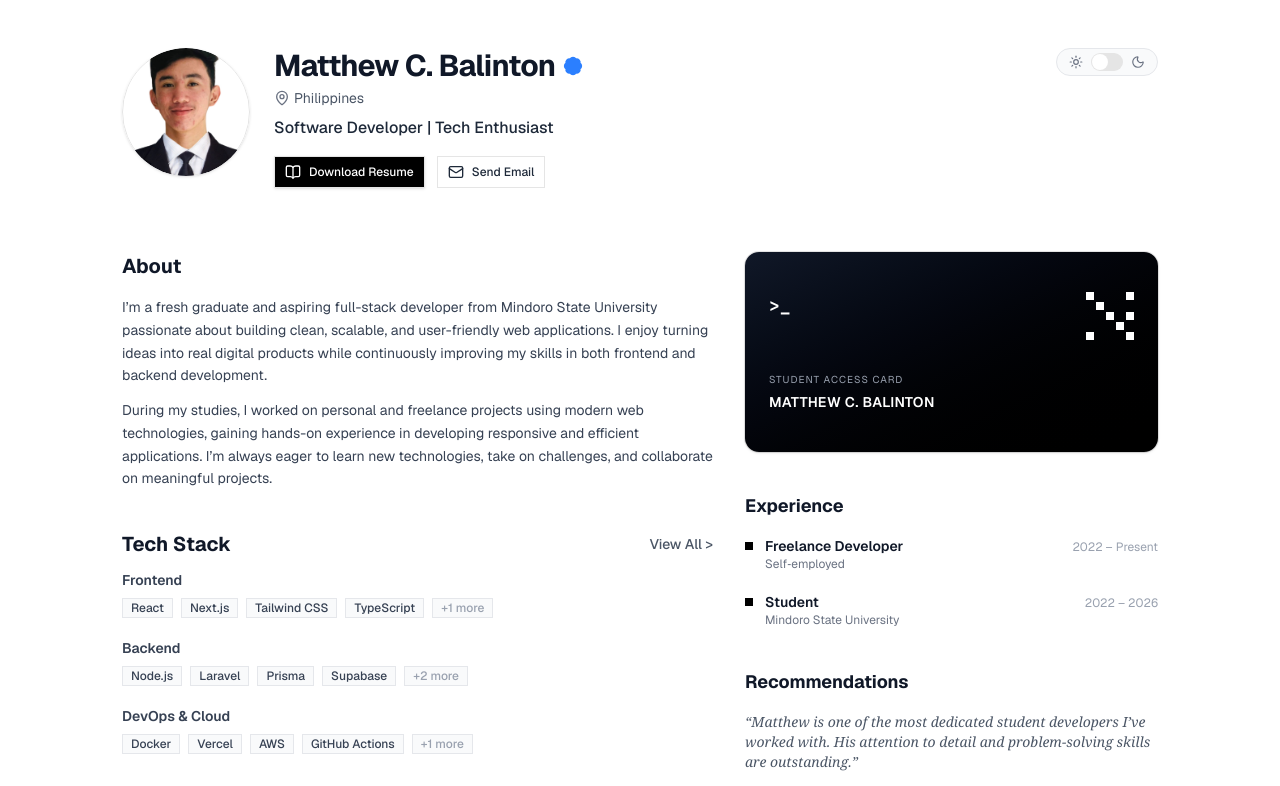
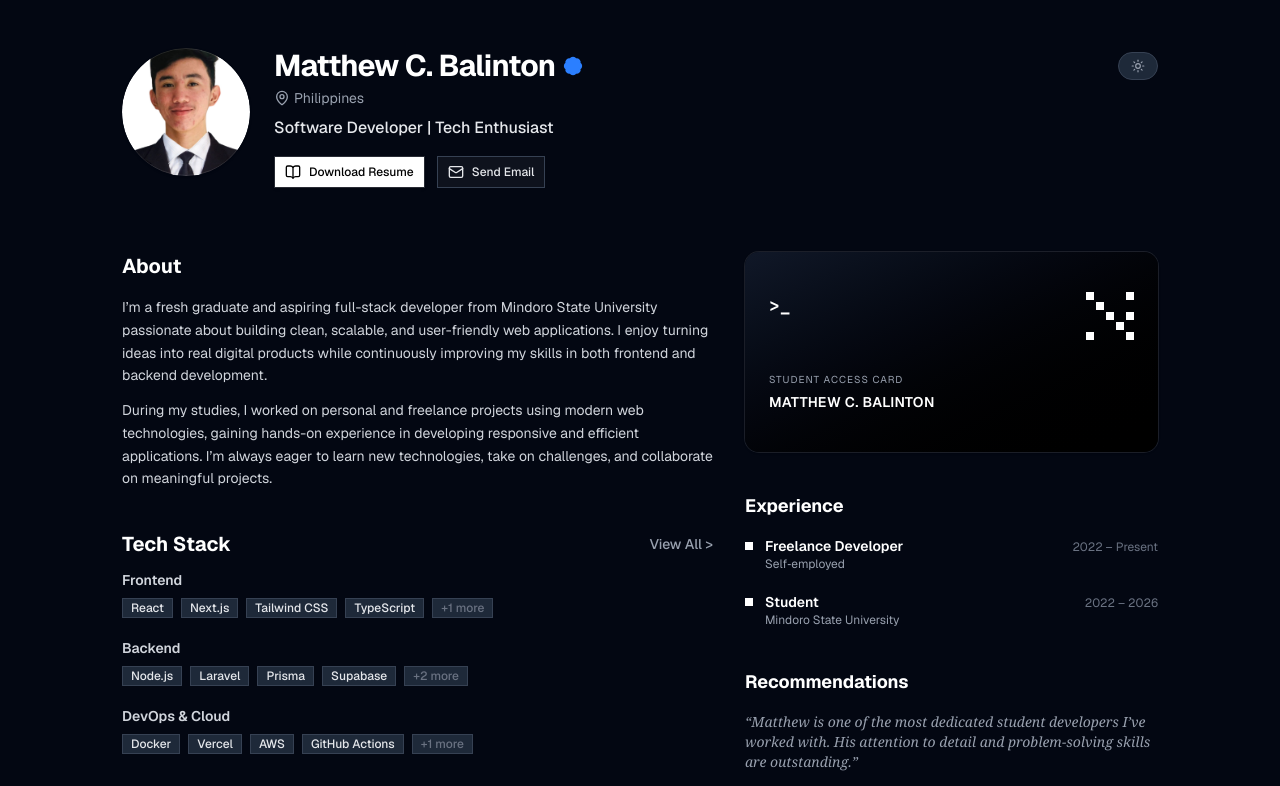
Before and after one commit to abfasb/matthew-portfolio, a Next.js app: page / in a window 1280 px wide. Shown: the top 786 px of the page. Built offline with nearby package versions, Linux system fonts and the light colour scheme.

Commit message:
added next-themes

```diff
--- a/app/layout.tsx
+++ b/app/layout.tsx
@@ -3,6 +3,7 @@ import { Geist, Geist_Mono, JetBrains_Mono } from "next/font/google";
 import "./globals.css";
 import { cn } from "@/lib/utils";
 import { TooltipProvider } from "@/components/ui/tooltip";
+import ThemeProvider from "@/components/theme-provider";
 
 const jetbrainsMono = JetBrains_Mono({subsets:['latin'],variable:'--font-mono'});
 
@@ -30,11 +31,14 @@ export default function RootLayout({
     <html
       lang="en"
       className={cn("h-full", "antialiased", geistSans.variable, geistMono.variable, "font-mono", jetbrainsMono.variable)}
+      suppressHydrationWarning
     >
       <body className="min-h-full flex flex-col">
-        <TooltipProvider>
-        {children}
-        </TooltipProvider>
+        <ThemeProvider attribute="class" defaultTheme="dark">
+          <TooltipProvider>
+          {children}
+          </TooltipProvider>
+        </ThemeProvider>
         </body>
     </html>
   );
--- a/app/page.tsx
+++ b/app/page.tsx
@@ -10,7 +10,6 @@ import {
 import { Button } from "@/components/ui/button";
 import { Badge } from "@/components/ui/badge";
 import { Card, CardContent } from "@/components/ui/card";
-import { Switch } from "@/components/ui/switch";
 import {
   Dialog,
   DialogContent,
@@ -48,17 +47,14 @@ const galleryImages = [
 
 export default function PortfolioPage() {
   const [viewAllOpen, setViewAllOpen] = useState(false);
-  const { theme, setTheme, resolvedTheme } = useTheme();
+  const { setTheme, resolvedTheme } = useTheme();
   const [mounted, setMounted] = useState(false);
 
-  // Gallery state
   const [galleryOpen, setGalleryOpen] = useState(false);
   const [currentIndex, setCurrentIndex] = useState(0);
 
-  // Theme mounted effect
   useEffect(() => setMounted(true), []);
 
-  // Keyboard navigation effect
   useEffect(() => {
     if (!galleryOpen) return;
     const handleKeyDown = (e: KeyboardEvent) => {
@@ -74,15 +70,12 @@ export default function PortfolioPage() {
     return () => window.removeEventListener("keydown", handleKeyDown);
   }, [galleryOpen]);
 
+  // Prevent rendering until mounted to avoid hydration mismatch
   if (!mounted) {
     return <div className="bg-white dark:bg-gray-950 min-h-screen" />;
   }
 
   const isDark = resolvedTheme === "dark";
-
-  const toggleTheme = () => {
-    setTheme(isDark ? "light" : "dark");
-  };
 
   const openGallery = (index: number) => {
     setCurrentIndex(index);
@@ -92,8 +85,9 @@ export default function PortfolioPage() {
   return (
     <div className="bg-white dark:bg-gray-950 text-gray-800 dark:text-gray-100 font-sans antialiased transition-colors">
       <div className="max-w-[1100px] mx-auto px-8 py-12 space-y-16">
-        <header className="relative flex flex-wrap items-start gap-6">
-          <Avatar className="w-32 h-32 overflow-hidden shadow-sm">
+        {/* Header – flex layout, no absolute positioning */}
+        <header className="flex flex-wrap items-start gap-6">
+          <Avatar className="w-32 h-32 overflow-hidden shadow-sm flex-shrink-0">
             <AvatarImage src={logo.src} alt="Matthew C. Balinton" />
             <AvatarFallback className="text-4xl bg-gray-100 dark:bg-gray-800 text-gray-400">
               MB
@@ -118,30 +112,42 @@ export default function PortfolioPage() {
             </p>
 
             <div className="flex flex-wrap items-center gap-3 mt-4">
-              <Button variant="outline" className="bg-black hover:bg-gray-900 text-white gap-2 shadow-sm dark:bg-white dark:text-black dark:hover:bg-gray-100">
+              <Button
+                variant="outline"
+                className="bg-black text-white gap-2 shadow-sm dark:bg-white dark:text-black dark:hover:text-gray-100"
+              >
                 <BookOpen className="w-4 h-4" />
                 Download Resume
               </Button>
-              <Button variant="outline" className="gap-2 dark:border-gray-700 dark:text-gray-200 dark:hover:bg-gray-800">
+              <Button
+                variant="outline"
+                className="gap-2 dark:border-gray-700 dark:text-gray-200 dark:hover:bg-gray-800"
+              >
                 <Mail className="w-4 h-4" />
                 Send Email
               </Button>
             </div>
           </div>
 
-          <div className="absolute top-0 right-0 flex items-center gap-2 bg-gray-50 dark:bg-gray-800 border border-gray-200 dark:border-gray-700 rounded-full px-3 py-1 text-xs text-gray-500 dark:text-gray-400">
-            <Sun className="w-3.5 h-3.5" />
-            <Switch
-              checked={isDark}
-              onCheckedChange={toggleTheme}
-              aria-label="Toggle dark mode"
-            />
-            <Moon className="w-3.5 h-3.5" />
-          </div>
+          {/* Theme toggle – now a natural flex item, guaranteed clickable */}
+          <button
+            onClick={() => setTheme(isDark ? "light" : "dark")}
+            className="flex-shrink-0 flex items-center gap-2 bg-gray-50 dark:bg-gray-800 border border-gray-200 dark:border-gray-700 rounded-full px-3 py-1.5 text-xs text-gray-500 dark:text-gray-400 hover:bg-gray-100 dark:hover:bg-gray-700 transition-colors mt-1"
+            aria-label="Toggle dark mode"
+          >
+            {isDark ? (
+              <Sun className="w-3.5 h-3.5" />
+            ) : (
+              <Moon className="w-3.5 h-3.5" />
+            )}
+          </button>
         </header>
 
+        {/* Main grid */}
         <div className="grid grid-cols-12 gap-8">
+          {/* Left column */}
           <section className="col-span-7 space-y-10">
+            {/* About */}
             <div>
               <h2 className="text-xl font-bold text-gray-900 dark:text-white mb-4">About</h2>
               <p className="text-sm leading-relaxed text-gray-700 dark:text-gray-300 mb-3">
@@ -152,6 +158,7 @@ export default function PortfolioPage() {
               </p>
             </div>
 
+            {/* Tech Stack */}
             <div>
               <div className="flex justify-between items-center mb-3">
                 <h2 className="text-xl font-bold text-gray-900 dark:text-white">Tech Stack</h2>
@@ -163,7 +170,9 @@ export default function PortfolioPage() {
                   </DialogTrigger>
                   <DialogContent className="sm:max-w-md dark:bg-gray-900 dark:border-gray-800">
                     <DialogHeader>
-                      <DialogTitle className="text-xl font-bold dark:text-white">Full Technology Stack</DialogTitle>
+                      <DialogTitle className="text-xl font-bold dark:text-white">
+                        Full Technology Stack
+                      </DialogTitle>
                     </DialogHeader>
                     <div className="space-y-6 mt-4">
                       {Object.entries(allTech).map(([category, techs]) => (
@@ -215,6 +224,7 @@ export default function PortfolioPage() {
               </div>
             </div>
 
+            {/* Projects */}
             <div>
               <h2 className="text-xl font-bold text-gray-900 dark:text-white mb-4">Recent Projects</h2>
               <div className="grid grid-cols-2 gap-4">
@@ -224,8 +234,7 @@ export default function PortfolioPage() {
                       TOMS (Travel Order Management System)
                     </h3>
                     <p className="text-xs text-gray-600 dark:text-gray-400 mt-1 line-clamp-2">
-                      A comprehensive platform for managing travel orders with
-                      approval workflows.
+                      A comprehensive platform for managing travel orders with approval workflows.
                     </p>
                     <span className="inline-block mt-2 font-mono text-[10px] text-gray-400 dark:text-gray-500 bg-white/60 dark:bg-black/40 px-2 py-0.5 rounded">
                       toms.gov.ph
@@ -249,7 +258,9 @@ export default function PortfolioPage() {
             </div>
           </section>
 
+          {/* Right column (aside) */}
           <aside className="col-span-5 space-y-10">
+            {/* Student card */}
             <Card className="bg-gradient-to-br from-gray-900 to-black text-white shadow-sm border-0 rounded-xl">
               <CardContent className="p-6">
                 <div className="flex justify-between items-start">
@@ -278,6 +289,7 @@ export default function PortfolioPage() {
               </CardContent>
             </Card>
 
+            {/* Experience */}
             <div>
               <h2 className="text-lg font-bold text-gray-900 dark:text-white mb-4">Experience</h2>
               <ul className="space-y-5">
@@ -316,34 +328,44 @@ export default function PortfolioPage() {
               </ul>
             </div>
 
+            {/* Recommendations */}
             <div>
               <h2 className="text-lg font-bold text-gray-900 dark:text-white mb-4">Recommendations</h2>
               <blockquote className="text-sm italic text-gray-600 dark:text-gray-400 font-serif mb-3">
-                “Matthew is one of the most dedicated student developers I’ve
-                worked with. His attention to detail and problem‑solving skills
-                are outstanding.”
+                “Matthew is one of the most dedicated student developers I’ve worked with. His attention to detail and problem‑solving skills are outstanding.”
               </blockquote>
-              <p className="text-sm font-medium text-gray-900 dark:text-white">Dr Maria Teresa Carido</p>
-              <p className="text-xs text-gray-500 dark:text-gray-400">Travel Order Management</p>
+              <p className="text-sm font-medium text-gray-900 dark:text-white">
+                Dr Maria Teresa Carido
+              </p>
+              <p className="text-xs text-gray-500 dark:text-gray-400">
+                Travel Order Management
+              </p>
               <div className="flex items-center gap-1.5 mt-4">
                 {Array.from({ length: 5 }).map((_, i) => (
                   <span
                     key={i}
                     className={`w-1.5 h-1.5 rounded-full ${
-                      i === 0 ? "bg-gray-900 dark:bg-white" : "bg-gray-300 dark:bg-gray-600"
+                      i === 0
+                        ? "bg-gray-900 dark:bg-white"
+                        : "bg-gray-300 dark:bg-gray-600"
                     }`}
                   />
                 ))}
               </div>
             </div>
 
+            {/* Resume / Email buttons */}
             <div className="space-y-3 pt-4 border-t border-gray-100 dark:border-gray-800">
               <Button
                 asChild
                 variant="outline"
                 className="w-full gap-2 justify-start dark:border-gray-700 dark:text-gray-200 dark:hover:bg-gray-800"
               >
-                <a href="/Matthew_Balinton_Resume.pdf" target="_blank" rel="noopener noreferrer">
+                <a
+                  href="/Matthew_Balinton_Resume.pdf"
+                  target="_blank"
+                  rel="noopener noreferrer"
+                >
                   <BookOpen className="w-4 h-4" />
                   View Resume
                 </a>
@@ -356,6 +378,7 @@ export default function PortfolioPage() {
           </aside>
         </div>
 
+        {/* Certifications */}
         <section>
           <h2 className="text-xl font-bold text-gray-900 dark:text-white mb-6">
             Recent Certifications
@@ -399,10 +422,9 @@ export default function PortfolioPage() {
           </div>
         </section>
 
-        {/* ========== GALLERY WITH PROPERLY SCALED FULL-SCREEN VIEWER ========== */}
+        {/* Gallery */}
         <section>
           <h2 className="text-xl font-bold text-gray-900 dark:text-white mb-6">Gallery</h2>
-
           <div className="grid grid-cols-4 gap-4">
             {galleryImages.map((src, index) => (
               <div
@@ -420,7 +442,6 @@ export default function PortfolioPage() {
             ))}
           </div>
 
-          {/* Full-screen lightbox – images now always fit the viewport */}
           <Dialog open={galleryOpen} onOpenChange={setGalleryOpen}>
             <DialogContent
               className="!w-screen !h-screen !max-w-none !max-h-none !overflow-hidden p-0 bg-black/95 border-none rounded-none"
@@ -449,7 +470,11 @@ export default function PortfolioPage() {
                 />
 
                 <button
-                  onClick={() => setCurrentIndex((prev) => (prev === 0 ? galleryImages.length - 1 : prev - 1))}
+                  onClick={() =>
+                    setCurrentIndex((prev) =>
+                      prev === 0 ? galleryImages.length - 1 : prev - 1
+                    )
+                  }
                   className="absolute left-4 top-1/2 -translate-y-1/2 z-40 w-14 h-14 rounded-full bg-white/10 hover:bg-white/20 text-white flex items-center justify-center backdrop-blur-md transition-colors"
                   aria-label="Previous image"
                 >
@@ -457,7 +482,11 @@ export default function PortfolioPage() {
                 </button>
 
                 <button
-                  onClick={() => setCurrentIndex((prev) => (prev === galleryImages.length - 1 ? 0 : prev + 1))}
+                  onClick={() =>
+                    setCurrentIndex((prev) =>
+                      prev === galleryImages.length - 1 ? 0 : prev + 1
+                    )
+                  }
                   className="absolute right-4 top-1/2 -translate-y-1/2 z-40 w-14 h-14 rounded-full bg-white/10 hover:bg-white/20 text-white flex items-center justify-center backdrop-blur-md transition-colors"
                   aria-label="Next image"
                 >
--- /dev/null
+++ b/components/theme-provider.tsx
@@ -0,0 +1,8 @@
+"use client"
+
+import * as React from "react"
+import { ThemeProvider as NextThemesProvider, type ThemeProviderProps } from "next-themes"
+
+export default function ThemeProvider({ children, ...props }: ThemeProviderProps) {
+  return <NextThemesProvider {...props}>{children}</NextThemesProvider>
+}
```
